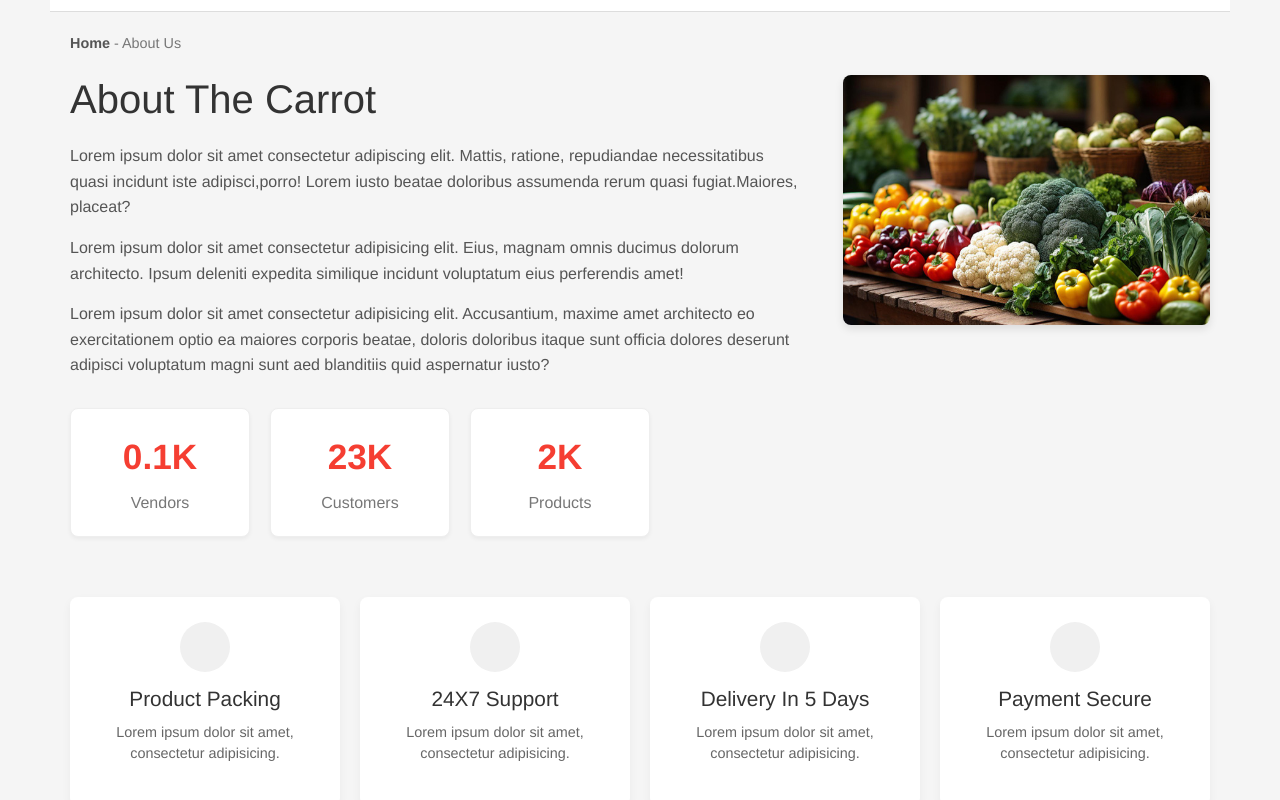
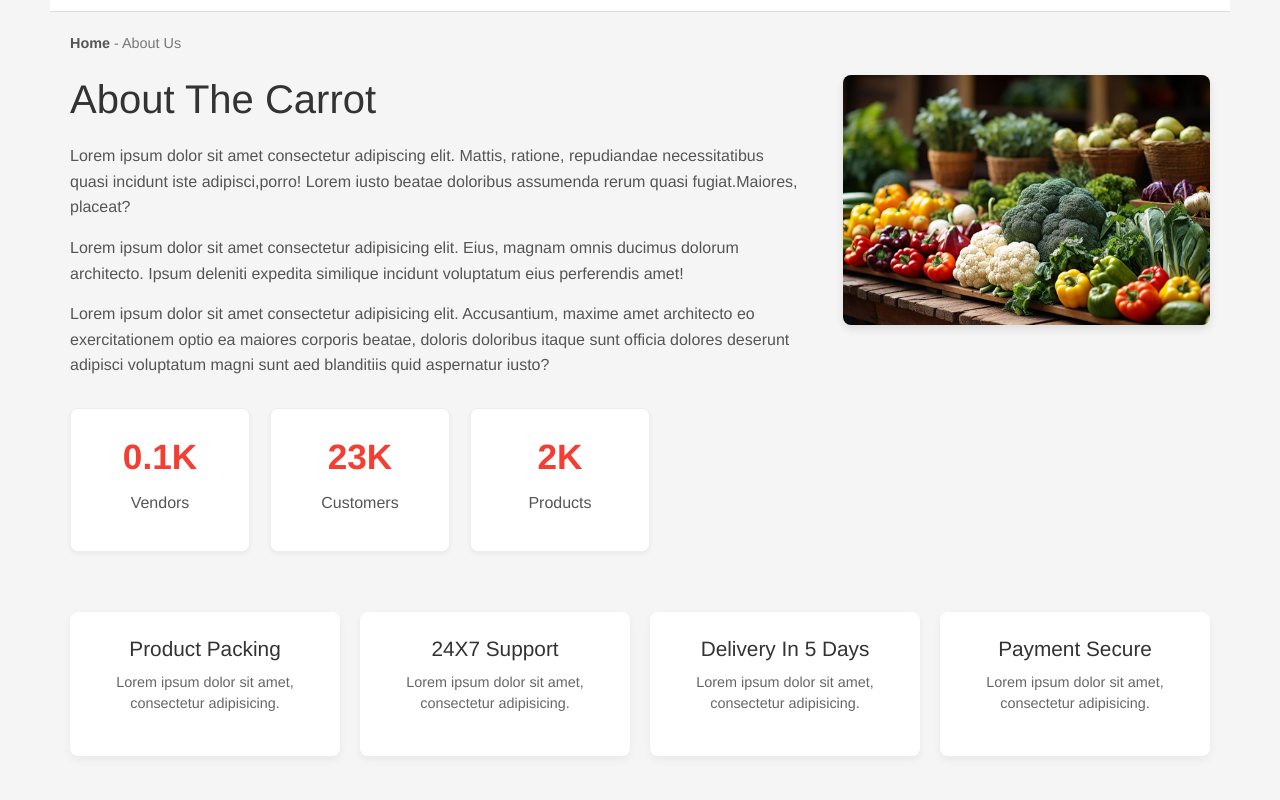
Before and after one commit to MRzJOE/itiReact, a React (Create React App) app: page /about-us in a window 1280 px wide. Shown: the part 284-1084 px from the top of the page. Built offline with nearby package versions, Linux system fonts and the light colour scheme.

Commit message:
about us page edited

```diff
--- a/src/components/FeatureCard.js
+++ b/src/components/FeatureCard.js
@@ -4,7 +4,6 @@ import styles from './FeatureCard.module.css';
 const FeatureCard = ({ title, description }) => {
   return (
     <div className={styles.featureCard}>
-      <div className={styles.iconPlaceholder}></div>
       <h3 className={styles.featureTitle}>{title}</h3>
       <p className={styles.featureDescription}>{description}</p>
     </div>
--- a/src/components/StatisticCard.js
+++ b/src/components/StatisticCard.js
@@ -4,8 +4,8 @@ import styles from './StatisticCard.module.css';
 const StatisticCard = ({ value, label }) => {
   return (
     <div className={styles.card}>
-      <div className={styles.value}>{value}</div>
-      <div className={styles.label}>{label}</div>
+      <p className={styles.value}>{value}</p>
+      <p className={styles.label}>{label}</p>
     </div>
   );
 };
--- a/src/components/StatisticCard.module.css
+++ b/src/components/StatisticCard.module.css
@@ -11,7 +11,7 @@
   box-sizing: border-box;
 }
 
-.value {
+.card .value {
   font-size: 2.2em;
   font-weight: bold;
   color: #F53E32;
```
